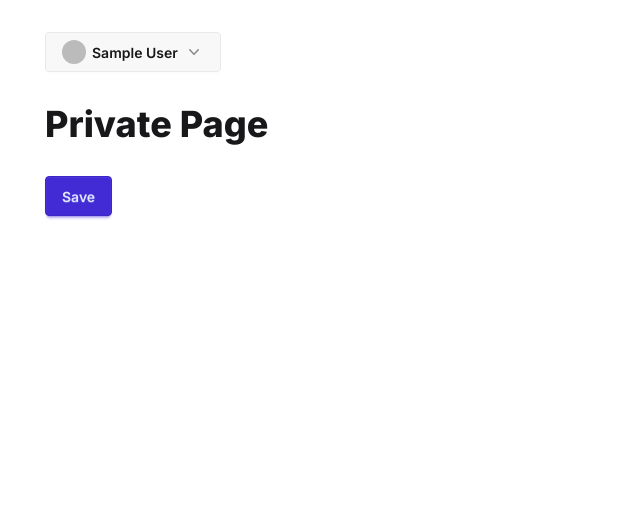
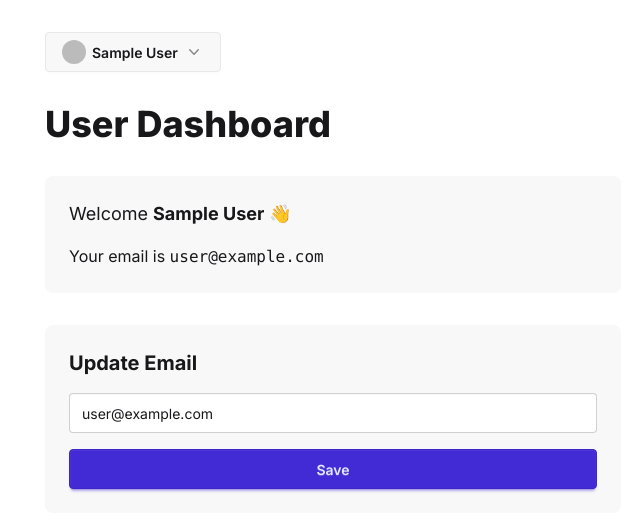
Before and after one commit to Koiristea/ship-fast-ts-main, a Next.js app in the folder ship-fast-ts-main/: page /dashboard in a window 1280 px wide. Shown: the top 532 px of the page, without its empty margins (307-947 px from the left). Built offline with nearby package versions, Linux system fonts and the light colour scheme; no server answers; sample sign-in values are in the browser's storage.

Commit message:
Dashboard
Sugerencia de la AI

```diff
--- a/ship-fast-ts-main/app/dashboard/page.tsx
+++ b/ship-fast-ts-main/app/dashboard/page.tsx
@@ -1,20 +1,29 @@
 "use client";
 
-import { useState } from "react";
+import { useState, useEffect } from "react";
 import ButtonAccount from "@/components/ButtonAccount";
 import apiClient from "@/libs/api";
+import { useSession } from "next-auth/react";
 
 // This is a private page: It's protected by the layout.js component which ensures the user is authenticated.
 // See https://shipfa.st/docs/tutorials/private-page
 export default function Dashboard() {
+  const { data: session } = useSession();
   const [isLoading, setIsLoading] = useState(false);
+  const [email, setEmail] = useState("");
+
+  useEffect(() => {
+    if (session?.user?.email) {
+      setEmail(session.user.email);
+    }
+  }, [session]);
 
   const saveUser = async () => {
     setIsLoading(true);
 
     try {
       const { data } = await apiClient.post("/user", {
-        email: "new@gmail.com",
+        email,
       });
 
       console.log(data);
@@ -29,8 +38,28 @@ export default function Dashboard() {
     <main className="min-h-screen p-8 pb-24">
       <section className="max-w-xl mx-auto space-y-8">
         <ButtonAccount />
-        <h1 className="text-3xl md:text-4xl font-extrabold">Private Page</h1>
+        <h1 className="text-3xl md:text-4xl font-extrabold">User Dashboard</h1>
 
+        {session?.user && (
+          <div className="card bg-base-200 p-6 space-y-4">
+            <p className="text-lg">
+              Welcome <span className="font-bold">{session.user.name}</span> 👋
+            </p>
+            <p>
+              Your email is <span className="font-mono">{session.user.email}</span>
+            </p>
+          </div>
+        )}
+
+        <div className="card bg-base-200 p-6 space-y-4">
+          <h2 className="text-xl font-bold">Update Email</h2>
+          <input
+            type="email"
+            className="input input-bordered w-full"
+            value={email}
+            onChange={(e) => setEmail(e.target.value)}
+            placeholder="Enter new email"
+          />
           <button
             className="btn btn-primary"
             onClick={() => saveUser()}
@@ -41,6 +70,7 @@ export default function Dashboard() {
             )}
             Save
           </button>
+        </div>
       </section>
     </main>
   );
```
Lines whose indentation alone changed are shown as unchanged.
